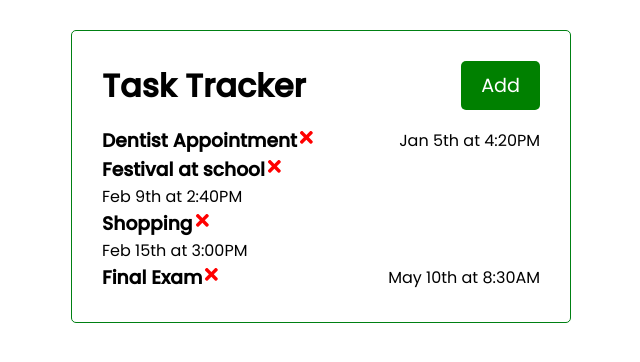
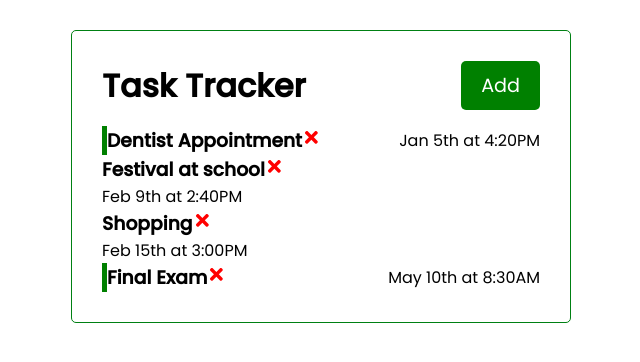
Before and after one commit to JEKO10/Task-tracker, a React (Create React App) app: page / in a window 1280 px wide. Shown: the top 362 px of the page, without its empty margins (319-959 px from the left). Built offline with nearby package versions, Linux system fonts and the light colour scheme.

Commit message:
reminder toggle finished

```diff
--- a/src/App.js
+++ b/src/App.js
@@ -44,12 +44,24 @@ function App() {
     setTasks(newTasks);
   };
 
+  const reminderToggle = (id) => {
+    setTasks(
+      tasks.map((task) =>
+        task.id === id ? { ...task, reminder: !task.reminder } : task
+      )
+    );
+  };
+
   return (
     <div className="main">
       <Header isAddOpen={isAddOpen} setIsAddOpen={setIsAddOpen} />
       {isAddOpen ? <AddTask addTask={addTask} /> : ""}
       {tasks.length > 0 ? (
-        <Tasks tasks={tasks} deleteTask={deleteTask} />
+        <Tasks
+          tasks={tasks}
+          deleteTask={deleteTask}
+          reminderToggle={reminderToggle}
+        />
       ) : (
         "There is no more tasks!"
       )}
--- a/src/components/AddTask.js
+++ b/src/components/AddTask.js
@@ -43,7 +43,13 @@ function AddTask({ addTask }) {
         </div>
         <div className="reminder">
           <label>Reminder*</label>
-          <input type="checkbox" id="checkbox" />
+          <input
+            type="checkbox"
+            id="checkbox"
+            checked={reminder}
+            value={reminder}
+            onClick={(e) => setReminder(e.currentTarget.checked)}
+          />
         </div>
         <input type="submit" value="Save Task" />
         <p>* double tap on task</p>
--- a/src/components/Task.js
+++ b/src/components/Task.js
@@ -1,11 +1,14 @@
 import React from "react";
 import { FaTimes } from "react-icons/fa";
 
-function Task({ task, deleteTask }) {
-  console.log(task.text, task.day);
-
+function Task({ task, deleteTask, reminderToggle }) {
   return (
-    <div className={`task ${task.reminder ? "reminder" : ""}`}>
+    <div
+      className={`task ${task.reminder ? "reminder" : ""}`}
+      onDoubleClick={() => {
+        reminderToggle(task.id);
+      }}
+    >
       <h3>
         {task.text}
         <FaTimes
--- a/src/components/Tasks.js
+++ b/src/components/Tasks.js
@@ -1,11 +1,18 @@
 import React from "react";
 import Task from "./Task";
 
-function Tasks({ tasks, deleteTask }) {
+function Tasks({ tasks, deleteTask, reminderToggle }) {
   return (
     <div>
       {tasks.map((task) => {
-        return <Task key={task.id} task={task} deleteTask={deleteTask} />;
+        return (
+          <Task
+            key={task.id}
+            task={task}
+            deleteTask={deleteTask}
+            reminderToggle={reminderToggle}
+          />
+        );
       })}
     </div>
   );
--- a/src/index.css
+++ b/src/index.css
@@ -60,3 +60,7 @@
   border: none;
   border-radius: 5px;
 }
+
+.task.reminder {
+  border-left: 5px solid green;
+}
```
